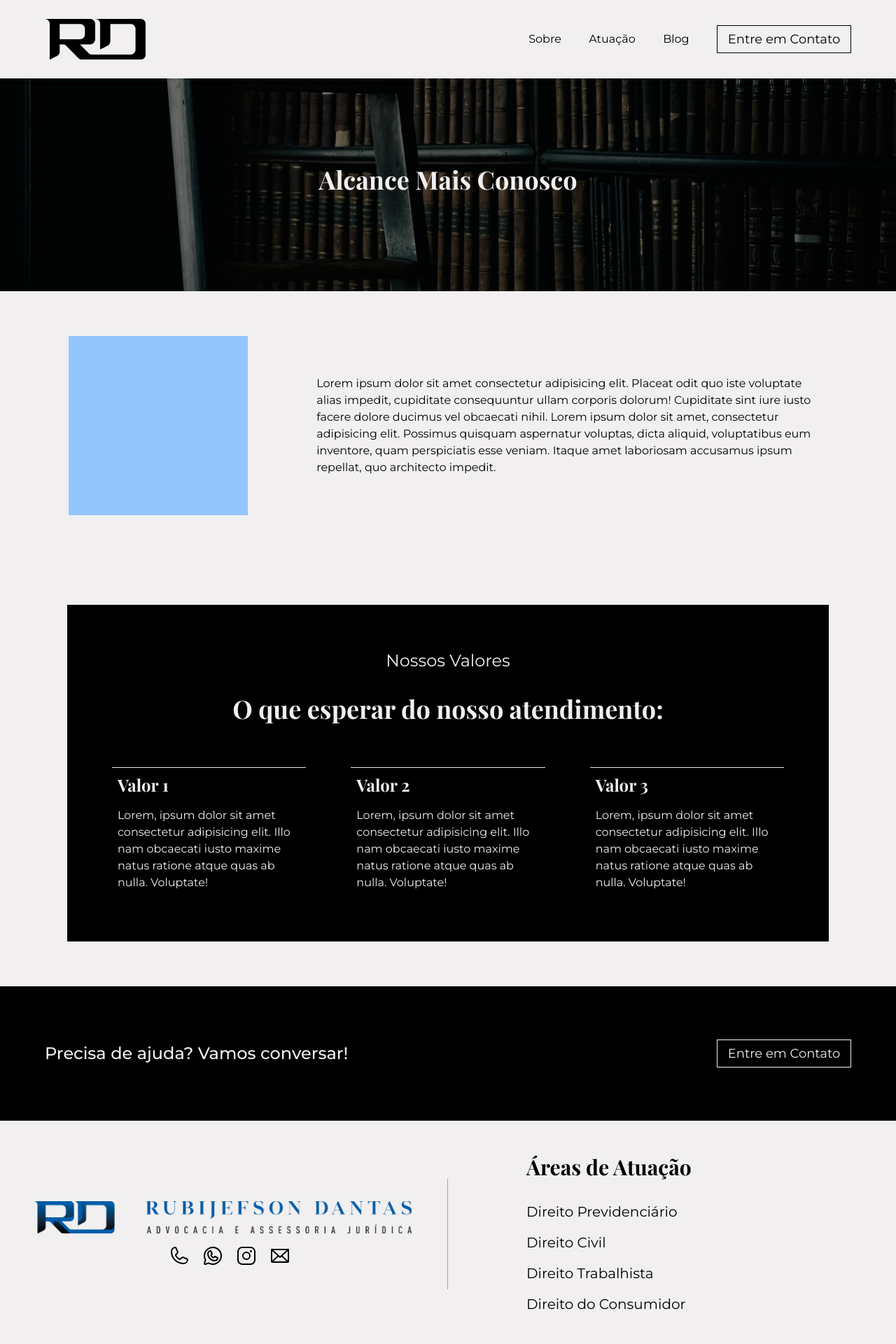
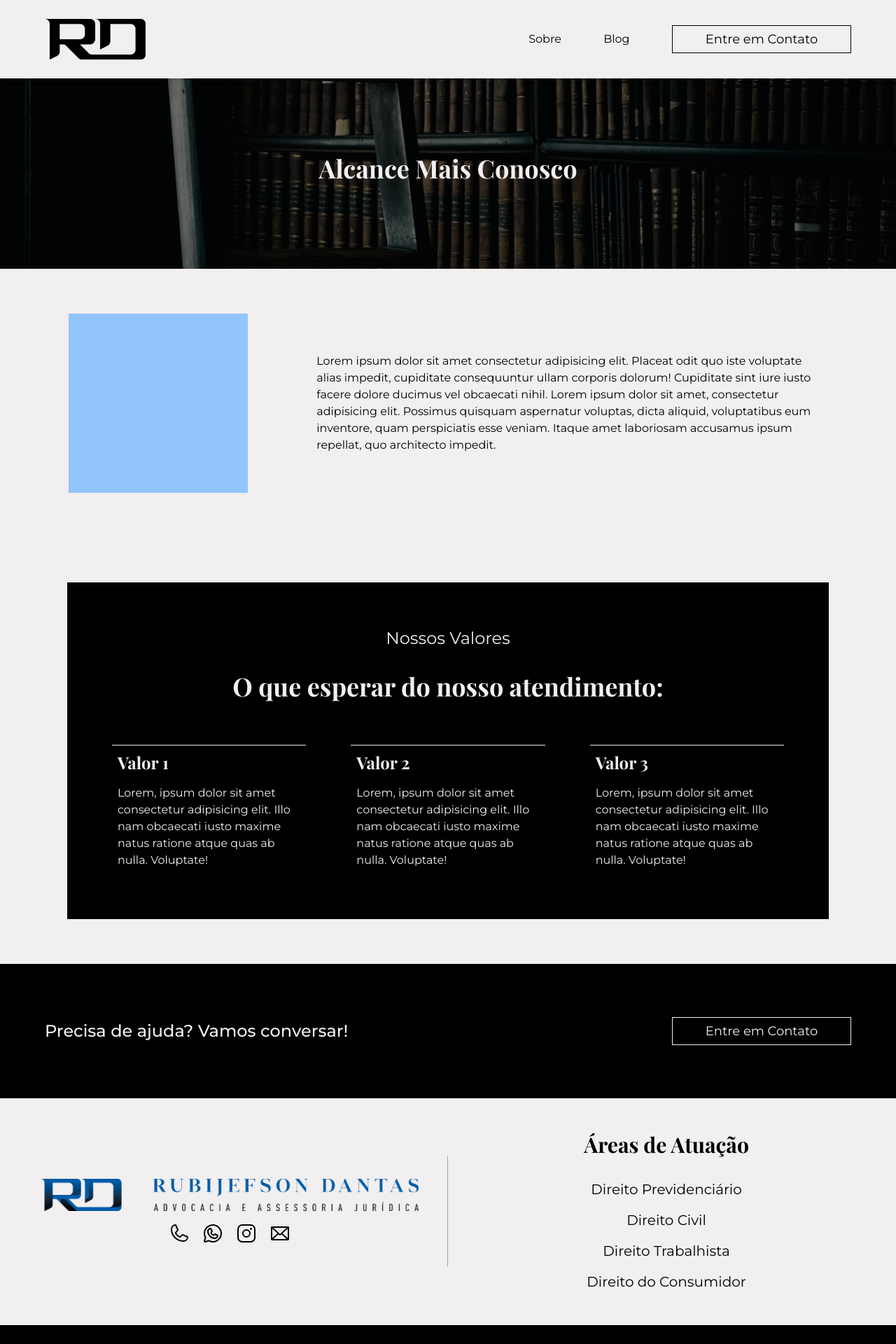
Before and after one commit to guilhermeevencio/lawyer-landing-page, a Next.js app: page /sobre in a window 1280 px wide. Shown: the top 1920 px of the page at 70% size. After the commit the page ends 1893 px from the top, so only its background shows below. Built offline with nearby package versions, Linux system fonts and the light colour scheme.

Commit message:
style: refatora estilos e corrige erros de layout.

```diff
--- a/src/app/components/ContactForm.tsx
+++ b/src/app/components/ContactForm.tsx
@@ -6,7 +6,7 @@ export default function ContactForm() {
   return (
     <div className='form_container'>
       <h2 className='font-montserrat text-2xl text-offwhite font-medium text-center'>Conecte-se conosco</h2>
-      <h1 className='h1_style_playfair w-1/2 text-center'>Grandes relacionamentos se iniciam com uma simples conversa!</h1>
+      <h1 className='h1_style_playfair text-center px-4'>Grandes relacionamentos se iniciam com uma simples conversa!</h1>
       <div className='flex flex-col lg:flex-row lg:w-4/6 justify-evenly items-center gap-8'>
         <div className='social_media_list'>
           <ul>
@@ -16,7 +16,7 @@ export default function ContactForm() {
             <li><InstagramLogo size={24} /> Instagram: @advrubijefsondantas</li>
           </ul>
         </div>
-        <form className='form_style'>
+        {/* <form className='form_style'>
           <div className='flex flex-col'>
             <label htmlFor='name_input'>Nome</label>
             <input type='text' id='name_input'/>
@@ -33,7 +33,7 @@ export default function ContactForm() {
             <label htmlFor='subject_input'>Assunto</label>
             <textarea id='subject_input'/>
           </div>
-        </form>
+        </form> */}
       </div>
     </div>
   )
--- a/src/app/components/Footer.tsx
+++ b/src/app/components/Footer.tsx
@@ -7,8 +7,8 @@ import Link from 'next/link'
 
 export default function Footer() {
   return (
-    <div className='px-4 py-12 flex flex-col items-center md:justify-between md:flex-row gap-8 md:gap-0 bg-offwhite'>
-      <div className='flex flex-col gap-4 md:w-1/2 md:p-8 md:border-r md:border-zinc-400'>
+    <div className='px-4 py-12 flex flex-col items-center md:justify-between md:flex-row md:gap-0 bg-offwhite'>
+      <div className='flex flex-col items-center gap-4 md:w-1/2 md:p-8 md:border-r md:border-zinc-400'>
         <Image src={logo} alt='logo Rubjefson Dantas' width='540' />
         <div className='flex justify-center items-center gap-4'>
           <Link href='tel:5586988568195'>
@@ -20,7 +20,7 @@ export default function Footer() {
           <Link href='mailto:dantasradv@gmail.com'><Envelope size={32} /></Link>
         </div>
       </div>
-      <div className='flex flex-col md:w-1/2 md:pl-28 items-start justify-center gap-4 text-xl'>
+      <div className='flex flex-col pb-12 md:pb-0 md:w-1/2 items-start md:items-center justify-center gap-4 text-xl min-h-[400px] md:min-h-0'>
         <h2 className='font-playfair_display font-bold text-3xl mb-4'>Áreas de Atuação</h2>
         <Link href='/direito-previdenciario'>Direito Previdenciário</Link>
         <Link href='/direito-civil'>Direito Civil</Link>
--- a/src/app/components/Nav.tsx
+++ b/src/app/components/Nav.tsx
@@ -49,7 +49,6 @@ export default function Nav() {
         </div>
         <div className={`flex flex-col h-screen justify-start mt-16 lg:mt-0 gap-8 lg:gap-4 items-center lg:h-20 lg:w-2/5 lg:flex lg:flex-row lg:justify-between lg:items-center ${isOpen ? 'block' : 'hidden'}`}>
           <Link href='/sobre' onClick={() => toggleNavbar()}>Sobre</Link>
-          <Link href='/atuacao' onClick={() => toggleNavbar()}>Atuação</Link>
           <Link href='/blog' onClick={() => toggleNavbar()}>Blog</Link>
           <Link href='https://wa.me/5586988568195' className='btn_black_text' onClick={() => toggleNavbar()}>
             Entre em Contato
--- a/src/app/page.tsx
+++ b/src/app/page.tsx
@@ -32,7 +32,7 @@ export default function Home() {
           <p className='home_about_text'>Lorem ipsum dolor, sit amet consectetur adipisicing elit. Fugit adipisci quaerat quis, dignissimos excepturi <strong>vitae rem quod nihil</strong> at.</p>
           <p className='home_about_text'>Lorem ipsum dolor, sit amet consectetur adipisicing elit. Fugit adipisci quaerat quis, dignissimos excepturi <strong>vitae rem quod nihil</strong> at.</p>
         </div>
-        <Link className='btn_white_text mt-12' href='/about'>Sobre Mim</Link>
+        <Link className='btn_white_text mt-12' href='/sobre'>Sobre Mim</Link>
       </section>
       <section className='home_specialities_section'>
         <div className='flex items-end justify-between'>
--- a/src/app/styles/globals.css
+++ b/src/app/styles/globals.css
@@ -12,11 +12,11 @@
 
 .h2_style_montserrat { @apply w-full font-montserrat text-2xl text-offwhite font-medium text-center md:text-left}
 
-.btn_black_text { @apply border border-black text-black w-48 h-10 flex items-center justify-center text-lg}
+.btn_black_text { @apply border border-black text-black w-48 md:w-64 h-10 flex items-center justify-center text-lg}
 
 .btn_black_text:hover { @apply bg-black text-offwhite transition ease-in-out duration-300 }
 
-.btn_white_text { @apply border border-offwhite w-48 h-10 flex items-center justify-center text-lg }
+.btn_white_text { @apply border border-offwhite w-48 md:w-64 h-10 flex items-center justify-center text-lg }
 
 .btn_white_text:hover { @apply bg-offwhite text-black transition ease-in-out duration-300 }
 
@@ -31,7 +31,7 @@
 /* .footer_container { @apply bg-offwhite h-[360px] flex justify-between items-center px-16 } */
 
 /* Home Page */
-.home_container { @apply w-full text-offwhite mt-24 }
+.home_container { @apply text-offwhite mt-24 }
 
 .home_header_container { @apply bg-[url('/home-header-background.jpg')] bg-no-repeat bg-cover bg-center bg-scroll w-full h-screen flex flex-col gap-8 px-8 md:px-16 justify-center }
 
@@ -64,4 +64,4 @@
 
 .about_container { @apply w-full  mt-24 bg-offwhite }
 
-.about_header_container { @apply flex justify-center items-center h-48 lg:h-80 bg-[url('/about-page-header-background.jpg')] bg-no-repeat bg-cover bg-center px-8 md:px-16 }
+.about_header_container { @apply flex justify-center items-center h-48 lg:h-72 bg-[url('/about-page-header-background.jpg')] bg-no-repeat bg-cover bg-center px-8 md:px-16 }
```
